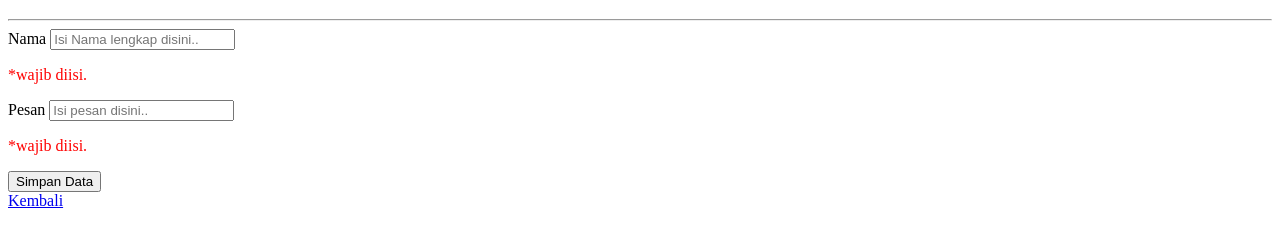
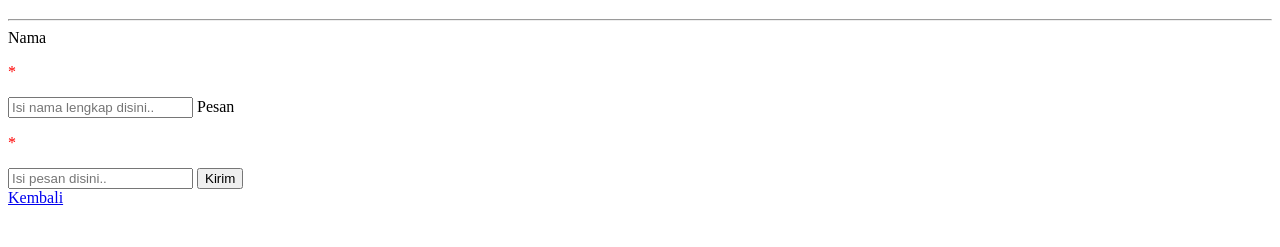
Before and after one commit to Fiqmflh/10110038---M-Syafiq, a plain HTML site: page contact.html in a window 1280 px wide. Shown: the part 61-308 px from the top of the page. Drawn offline with Linux system fonts and the light colour scheme.

Commit message:
Update contact.html

```diff
--- a/contact.html
+++ b/contact.html
@@ -4,6 +4,8 @@
     <meta charset="UTF-8">
     <meta name="viewport" content="width=device-width, initial-scale=1.0">
     <title>Hubungi ke Syafiq</title>
+    <link rel="stylesheet" href="style2.css
+    "
 </head>
 <body>
     <h1 align ="center">Hubungi ke Syafiq</h1>
@@ -12,17 +14,19 @@
             <tr>
                 <td>
                     <label>Nama </label>
-                    <input type="text" placeholder="Isi Nama lengkap disini..">
-                    <p style ="color: red;">*wajib diisi.</p>
+                    <p style ="color: red;">*</p>
+                    <input type="text" placeholder="Isi nama lengkap disini..">
+
                 </td>
                 <td>
                     <label>Pesan</label>
+                    <p style ="color: red;">*</p>
                     <input type="text" placeholder="Isi pesan disini..">
-                    <p style ="color: red;">*wajib diisi.</p>
+
                 </td>
                 </tr>
                 <td>
-                    <input type="submit" value="Simpan Data"><br>
+                    <input type="submit" value="Kirim"><br>
                     <a href ="./index.html">Kembali</a>
                 </td>
         </table>
```
